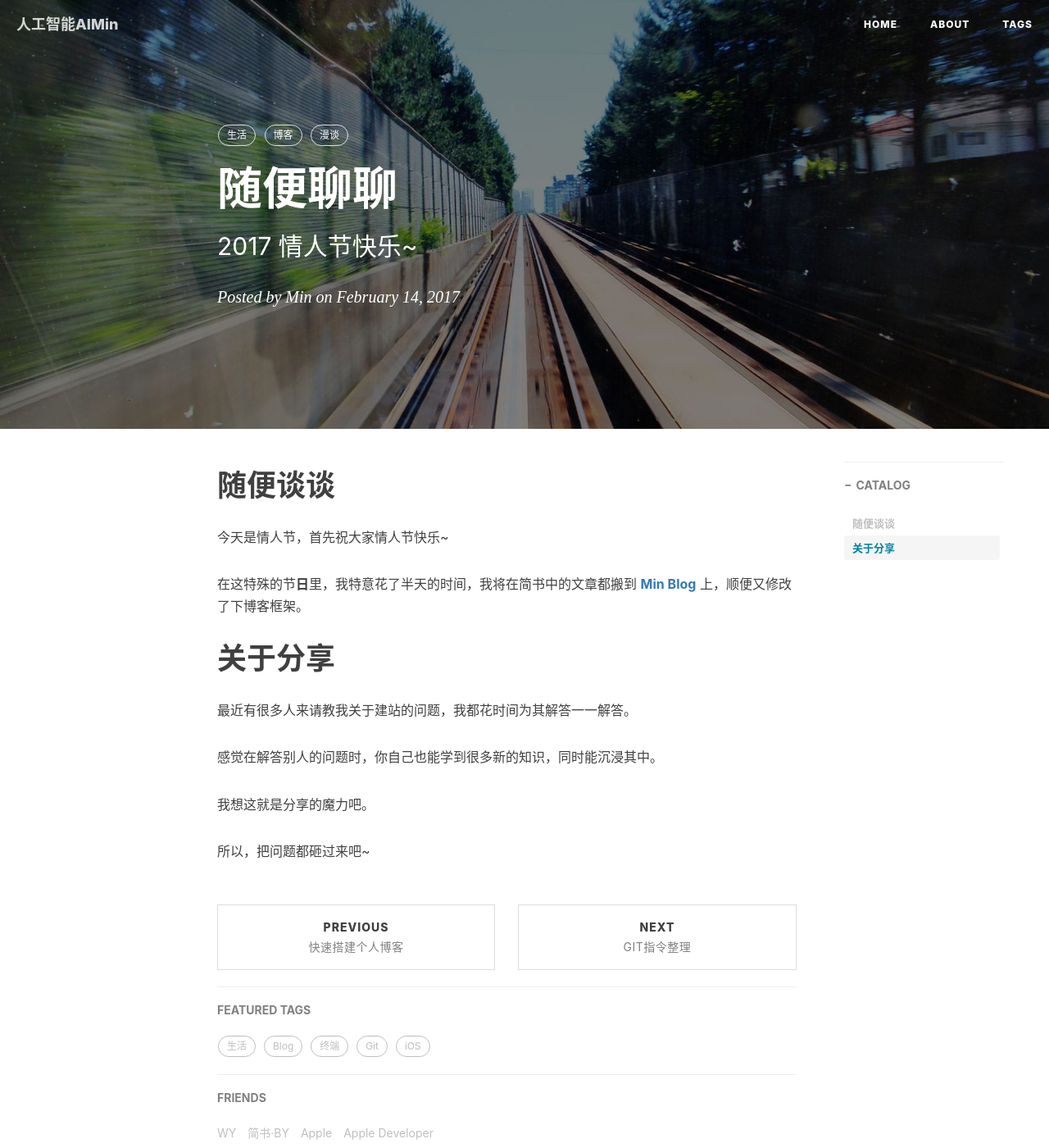
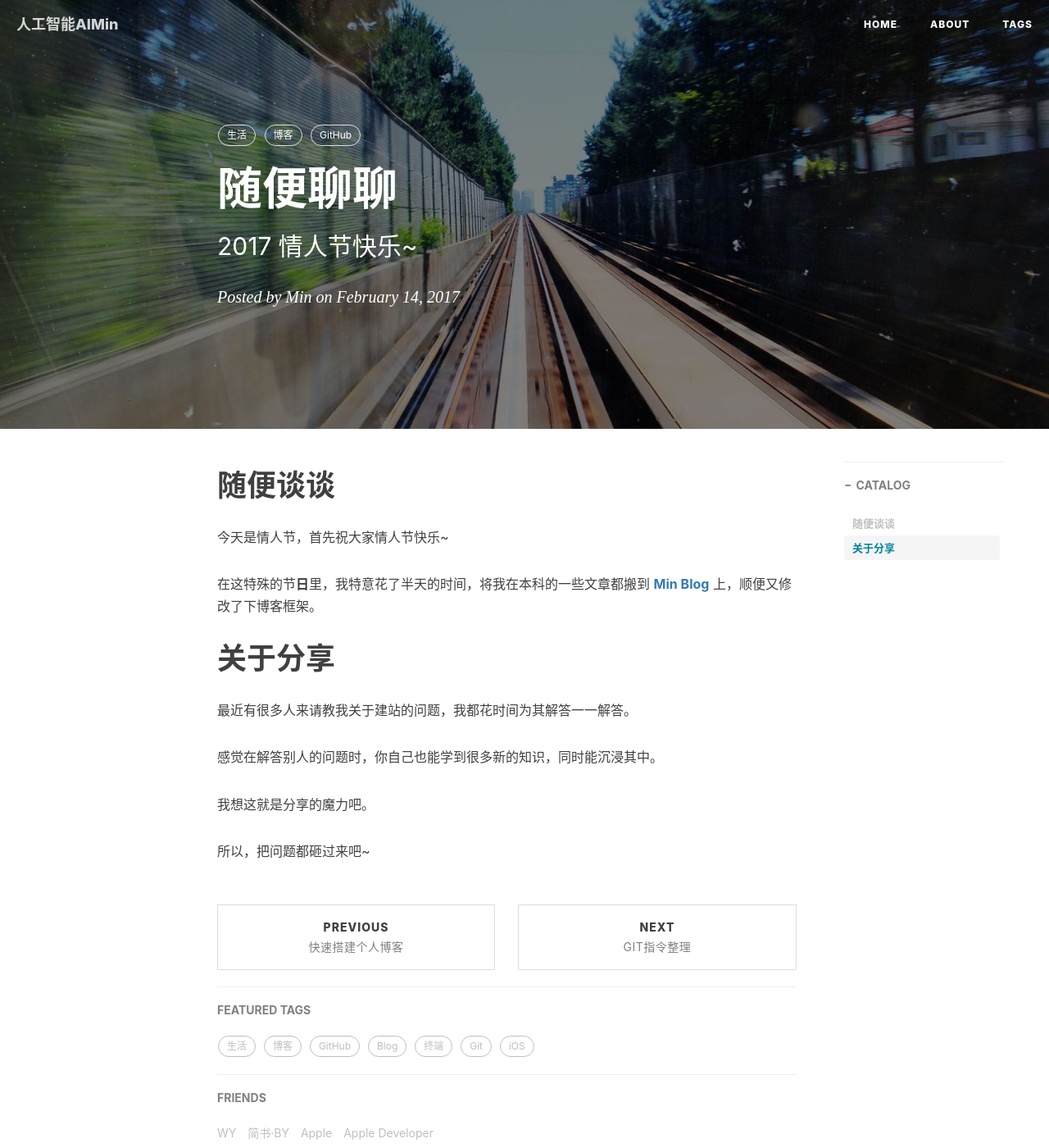
Before and after one commit to liweimin1996/liweimin1996.github.io, a Jekyll site: the page built from _posts/2017-02-14-随便聊聊.md, in a window 1280 px wide and 1400 px high. Shown: the whole window at 82% size. Built offline with Jekyll 4.4.1, drawn with Linux system fonts in a browser that asks for light colours; nearby versions of some CDN libraries; comment, search, counter and statistics services are not loaded.

Commit message:
update blog

```diff
--- a/_posts/2017-02-14-随便聊聊.md
+++ b/_posts/2017-02-14-随便聊聊.md
@@ -9,14 +9,14 @@ catalog: true
 tags:
     - 生活
     - 博客
-    - 漫谈
+    - GitHub
 ---
 
 # 随便谈谈
 
 今天是情人节，首先祝大家情人节快乐~
 
-在这特殊的节**日**里，我特意花了半天的时间，我将在简书中的文章都搬到 [**Min Blog**](http://liweimin1996.github.io) 上，顺便又修改了下博客框架。
+在这特殊的节**日**里，我特意花了半天的时间，将我在本科的一些文章都搬到 [**Min Blog**](http://liweimin1996.github.io) 上，顺便又修改了下博客框架。
 
 # 关于分享
 
```
Also changed, not shown: _posts/2017-02-04-Hello-2017.md (+2 -0 lines), _posts/2017-04-20-iOS自动打包.md (+0 -2 lines), _posts/2018-06-05-5分钟带你看完-WWDC-2018.md (+2 -0 lines).
